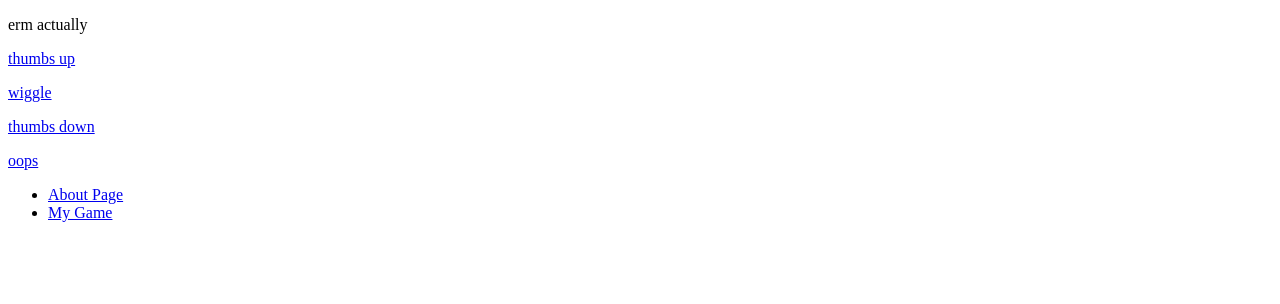
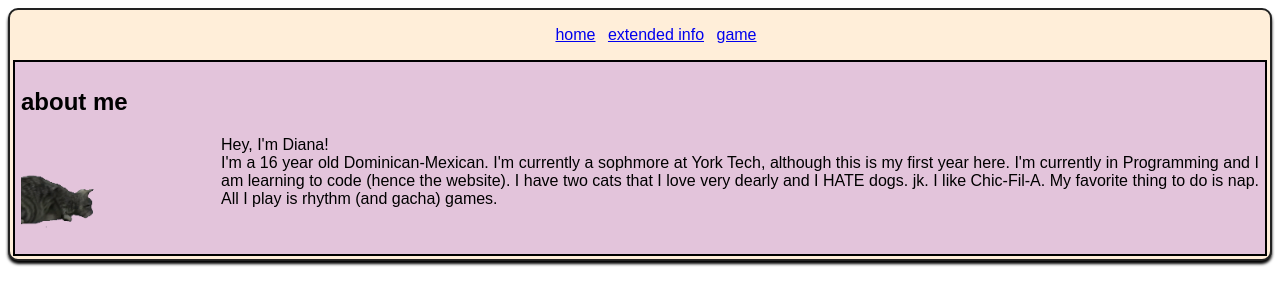
Before and after one commit to diana25566/diana25566.github.io, a plain HTML site: page index.html in a window 1280 px wide. Drawn offline with Linux system fonts and the light colour scheme.

Commit message:
the thing pt5
i tired chanigng the index so it changes the opening page

```diff
--- a/index.html
+++ b/index.html
@@ -5,20 +5,80 @@
   <meta charset="UTF-8">
   <meta http-equiv="X-UA-Compatible" content="IE=edge">
   <meta name="viewport" content="width=device-width, initial-scale=1.0">
-  <title>nerd emoji</title>
+  <title>diana :)</title>
+
+  <style>
+    #centerBox {
+      border-width: 2px 2px;
+      border-style: solid;
+      border-color: #222;
+      border-radius: 10px 10px;
+      box-shadow: 0px 3px 3px 0px;
+      background-color: rgb(255, 238, 217);
+      font-family: sans-serif;
+      text-align: center;
+    }
+    ul li {
+        display: inline-block;
+        margin-right: 8px;
+    }
+
+    h1 {
+      text-align: center;
+    }
+
+    .blogBox {
+      margin: 3px;
+      padding: 6px;
+      border: 2px solid black;
+     text-align: left;
+      overflow: auto;
+      font-family: sans-serif;
+      background-color: rgba(224, 191, 220, 0.877);
+    }
+
+    .blogBox p {
+      text-align: justify;
+    }
+
+    .blogBox img {
+      float: left;
+      max-width: 200px;
+
+    }
+
+    @media screen and (max-width: 400px) {
+      .blogBox img {
+        float: none;
+        max-width: none;
+        width: 100%;
+      }
+    }
+
+  </style>
+
 </head>
 
 <body>
-  <p>erm actually</p>
-  <p><a href="http://192.168.10.69:420/tutd?thumb=up">thumbs up</a></p>
-  <p><a href="http://192.168.10.69:420/tutd?thumb=wiggle">wiggle</a></p>
-  <p><a href="http://192.168.10.69:420/tutd?thumb=down">thumbs down</a></p>
-  <p><a href="http://192.168.10.69:420/tutd?thumb=oops">oops</a></p>
-  <ul>
-    <li> <a href="about.html">About Page</a></li>
-    <li> <a href="gamefiles/game.hmtl">My Game</a></li>
+  <div id="centerBox">
+    <header>
+      <nav>
+        <ul>
+          <li><a href="https://diana25566.github.io/index.html">home</a></li>
+          <li><a href="https://diana25566.github.io/ext.html">extended info</a></li>
+          <li><a href="https://diana25566.github.io/gamefiles/game.html">game</a></li>
+        </ul>
+      </nav>
+    <div class="blogBox">
+      <h2>about me</h2>
+      <img src="44a8dabf0e4bf6e2616cd0f6d0ce5912.gif">
+      <p>Hey, I'm Diana! <br> I'm a 16 year old Dominican-Mexican. I'm currently a sophmore at York Tech, although this is my first year here. I'm
+        currently in Programming and I am learning to code (hence the website). I have two cats that I love very dearly and I HATE dogs. jk.
+        I like Chic-Fil-A. My favorite thing to do is nap. All I play
+      is rhythm (and gacha) games. </p>
+    </div>
+  </div>
 
-  </ul>
 </body>
 
 </html>
```
Also changed, not shown: ext.html (+1 -1 lines).
